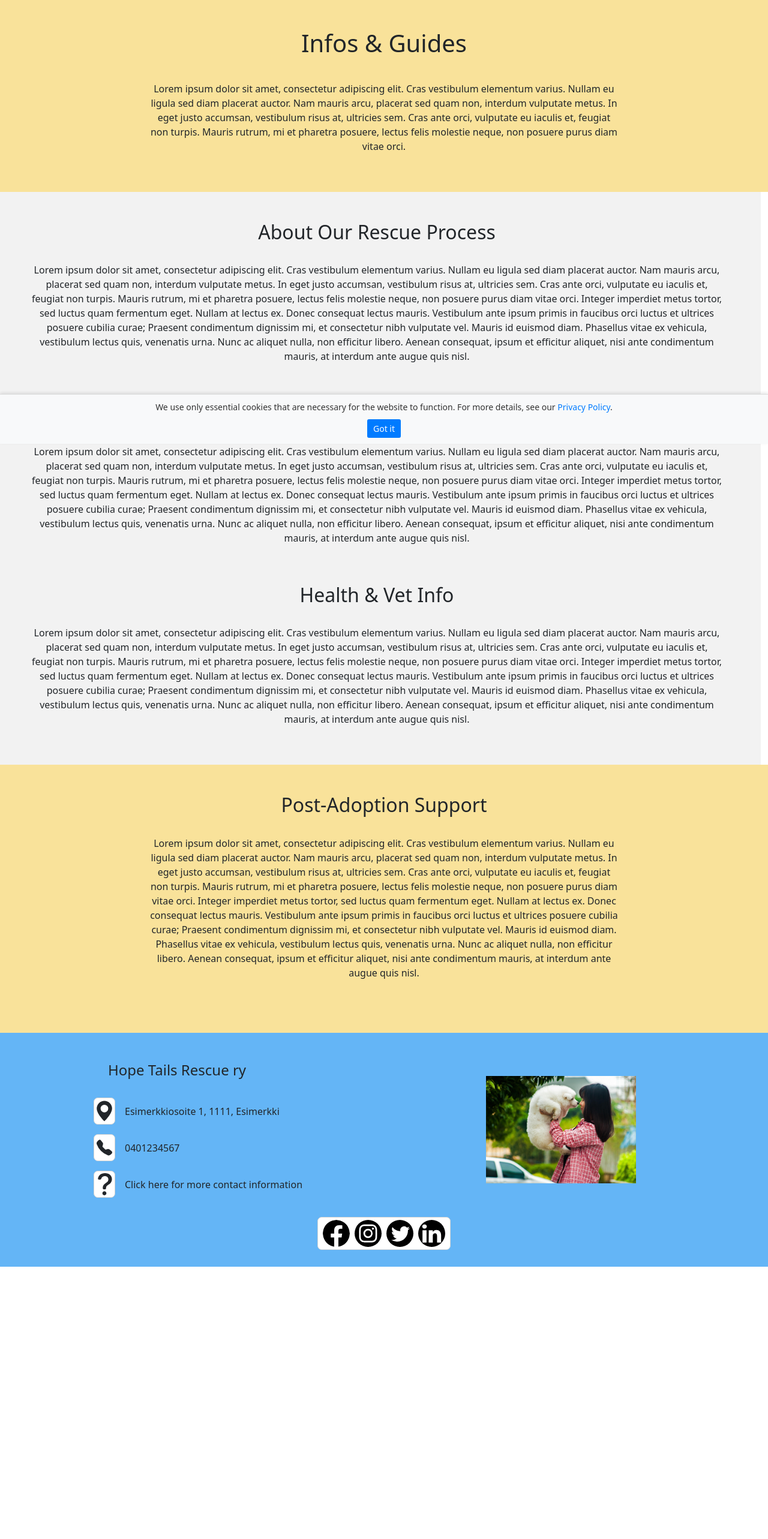
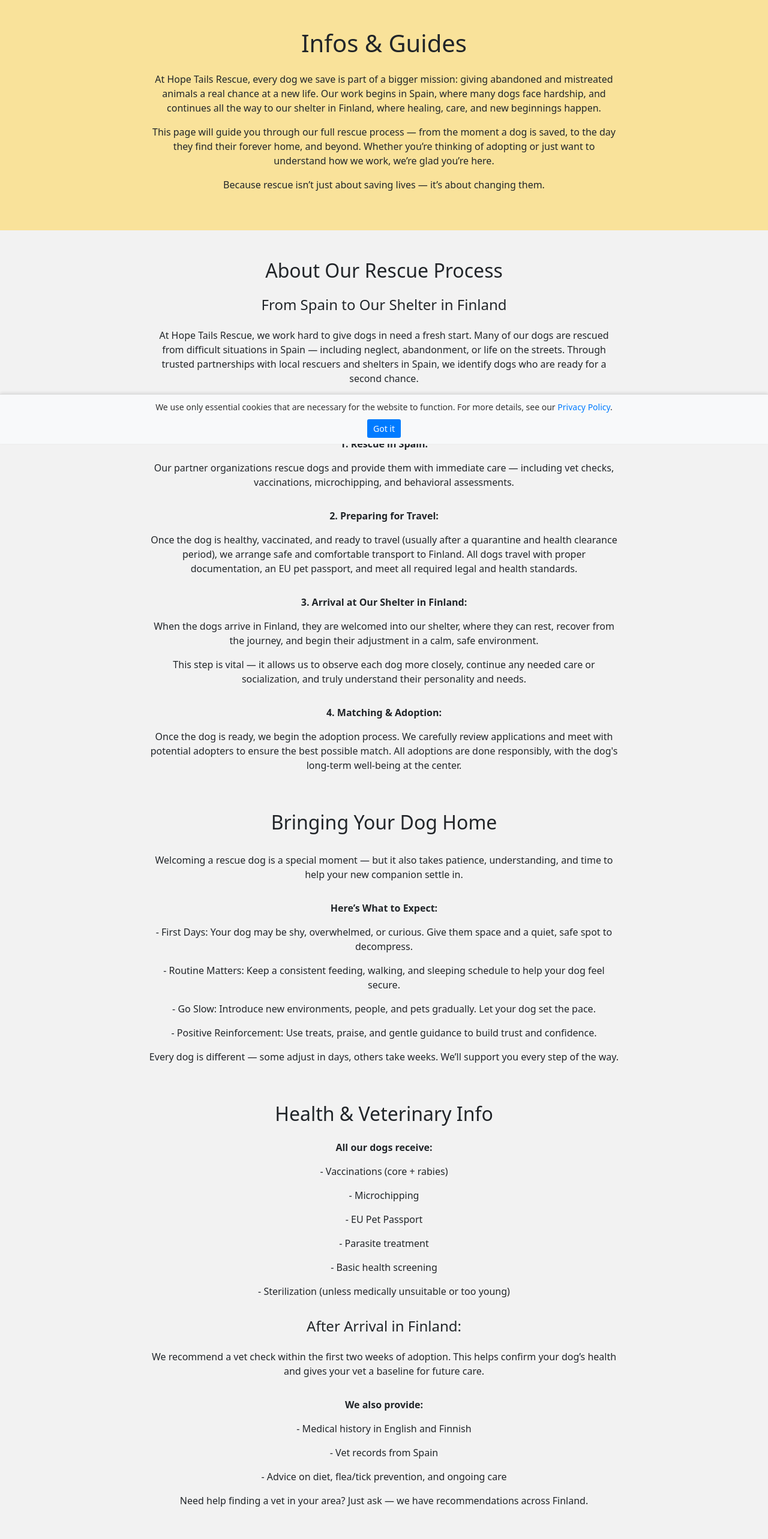
Before and after one commit to kristakorento/animal-rescue-adoption-website, a React (Vite) app: page /adoption/info-guides in a window 1280 px wide. Shown: the part 60-2626 px from the top of the page at 60% size. Before the commit the page ends 2172 px from the top, so only its background shows below. Built offline with nearby package versions, Linux system fonts and the light colour scheme.

Commit message:
Info&Guides sivun sisältö lisätty

```diff
--- a/src/Nettisivujen_Koodit/InfoGuides.jsx
+++ b/src/Nettisivujen_Koodit/InfoGuides.jsx
@@ -6,27 +6,135 @@ function InfoGuides() {
       <div className="text-center bg-color-yellow p-5">
         <h1 className="pb-3">Infos & Guides</h1>
         <div className="paragraph-text">
-          <p className="pt-3 text-center">Lorem ipsum dolor sit amet, consectetur adipiscing elit. Cras vestibulum elementum varius. Nullam eu ligula sed diam placerat auctor. Nam mauris arcu, placerat sed quam non, interdum vulputate metus. In eget justo accumsan, vestibulum risus at, ultricies sem. Cras ante orci, vulputate eu iaculis et, feugiat non turpis. Mauris rutrum, mi et pharetra posuere, lectus felis molestie neque, non posuere purus diam vitae orci.</p>
+          <p>At Hope Tails Rescue, every dog we save is part of a bigger mission: giving abandoned and mistreated animals a real chance at a new life. Our work begins in Spain, where many dogs face hardship, and continues all the way to our shelter in Finland, where healing, care, and new beginnings happen.</p>
+
+          <p>This page will guide you through our full rescue process — from the moment a dog is saved, to the day they find their forever home, and beyond. Whether you’re thinking of adopting or just want to understand how we work, we’re glad you’re here. </p>
+
+          <p>Because rescue isn’t just about saving lives — it’s about changing them. </p>
         </div>
       </div>
-      <div className="about-container bg-color-gray row p-5 mr-0">
-        <h2 className="text-center">About Our Rescue Process</h2>
+      <div className="about-container text-center bg-color-gray p-5">
+        <h2>About Our Rescue Process</h2>
         <div className="paragraph-text">
-          <p className="pt-4 text-center">Lorem ipsum dolor sit amet, consectetur adipiscing elit. Cras vestibulum elementum varius. Nullam eu ligula sed diam placerat auctor. Nam mauris arcu, placerat sed quam non, interdum vulputate metus. In eget justo accumsan, vestibulum risus at, ultricies sem. Cras ante orci, vulputate eu iaculis et, feugiat non turpis. Mauris rutrum, mi et pharetra posuere, lectus felis molestie neque, non posuere purus diam vitae orci. Integer imperdiet metus tortor, sed luctus quam fermentum eget. Nullam at lectus ex. Donec consequat lectus mauris. Vestibulum ante ipsum primis in faucibus orci luctus et ultrices posuere cubilia curae; Praesent condimentum dignissim mi, et consectetur nibh vulputate vel. Mauris id euismod diam. Phasellus vitae ex vehicula, vestibulum lectus quis, venenatis urna. Nunc ac aliquet nulla, non efficitur libero. Aenean consequat, ipsum et efficitur aliquet, nisi ante condimentum mauris, at interdum ante augue quis nisl.</p>
+          <h3 className="p-3">From Spain to Our Shelter in Finland</h3>
+          <p>
+
+            At Hope Tails Rescue, we work hard to give dogs in need a fresh start. Many of our dogs are rescued from difficult situations in Spain — including neglect, abandonment, or life on the streets. Through trusted partnerships with local rescuers and shelters in Spain, we identify dogs who are ready for a second chance.</p>
+
+
+          <h3 className="p-3">Here's how the rescue journey works:</h3>
+
+          <p><strong>1. Rescue in Spain:</strong></p>
+
+          <p>Our partner organizations rescue dogs and provide them with immediate care — including vet checks, vaccinations, microchipping, and behavioral assessments.</p>
+
+
+
+          <p className="pt-3"><strong>2. Preparing for Travel:</strong></p>
+
+          <p>Once the dog is healthy, vaccinated, and ready to travel (usually after a quarantine and health clearance period), we arrange safe and comfortable transport to Finland. All dogs travel with proper documentation, an EU pet passport, and meet all required legal and health standards.</p>
+
+
+
+          <p className="pt-3"><strong>3. Arrival at Our Shelter in Finland:</strong></p>
+
+          <p>When the dogs arrive in Finland, they are welcomed into our shelter, where they can rest, recover from the journey, and begin their adjustment in a calm, safe environment.</p>
+
+          <p>This step is vital — it allows us to observe each dog more closely, continue any needed care or socialization, and truly understand their personality and needs.</p>
+
+
+
+          <p className="pt-3"><strong>4. Matching & Adoption:</strong></p>
+
+          <p>Once the dog is ready, we begin the adoption process. We carefully review applications and meet with potential adopters to ensure the best possible match. All adoptions are done responsibly, with the dog's long-term well-being at the center. </p>
         </div>
-        <h2 className="text-center pt-5">Bringing Your Dog Home</h2>
+        <h2 className="pt-5">Bringing Your Dog Home</h2>
         <div className="paragraph-text">
-          <p className="pt-4 text-center">Lorem ipsum dolor sit amet, consectetur adipiscing elit. Cras vestibulum elementum varius. Nullam eu ligula sed diam placerat auctor. Nam mauris arcu, placerat sed quam non, interdum vulputate metus. In eget justo accumsan, vestibulum risus at, ultricies sem. Cras ante orci, vulputate eu iaculis et, feugiat non turpis. Mauris rutrum, mi et pharetra posuere, lectus felis molestie neque, non posuere purus diam vitae orci. Integer imperdiet metus tortor, sed luctus quam fermentum eget. Nullam at lectus ex. Donec consequat lectus mauris. Vestibulum ante ipsum primis in faucibus orci luctus et ultrices posuere cubilia curae; Praesent condimentum dignissim mi, et consectetur nibh vulputate vel. Mauris id euismod diam. Phasellus vitae ex vehicula, vestibulum lectus quis, venenatis urna. Nunc ac aliquet nulla, non efficitur libero. Aenean consequat, ipsum et efficitur aliquet, nisi ante condimentum mauris, at interdum ante augue quis nisl.</p>
+          <p className="pt-4">Welcoming a rescue dog is a special moment — but it also takes patience, understanding, and time to help your new companion settle in.</p>
+
+
+
+          <p className="pt-3"><strong>Here’s What to Expect:</strong></p>
+
+          <p>- First Days: Your dog may be shy, overwhelmed, or curious. Give them space and a quiet, safe spot to decompress.</p>
+
+
+
+          <p>- Routine Matters: Keep a consistent feeding, walking, and sleeping schedule to help your dog feel secure.</p>
+
+
+
+          <p>- Go Slow: Introduce new environments, people, and pets gradually. Let your dog set the pace.</p>
+
+
+
+          <p>- Positive Reinforcement: Use treats, praise, and gentle guidance to build trust and confidence.</p>
+
+
+
+          <p>Every dog is different — some adjust in days, others take weeks. We’ll support you every step of the way.</p>
         </div>
-        <h2 className="text-center pt-5">Health & Vet Info</h2>
+        <h2 className="pt-5">Health & Veterinary Info</h2>
         <div className="paragraph-text">
-          <p className="pt-4 text-center">Lorem ipsum dolor sit amet, consectetur adipiscing elit. Cras vestibulum elementum varius. Nullam eu ligula sed diam placerat auctor. Nam mauris arcu, placerat sed quam non, interdum vulputate metus. In eget justo accumsan, vestibulum risus at, ultricies sem. Cras ante orci, vulputate eu iaculis et, feugiat non turpis. Mauris rutrum, mi et pharetra posuere, lectus felis molestie neque, non posuere purus diam vitae orci. Integer imperdiet metus tortor, sed luctus quam fermentum eget. Nullam at lectus ex. Donec consequat lectus mauris. Vestibulum ante ipsum primis in faucibus orci luctus et ultrices posuere cubilia curae; Praesent condimentum dignissim mi, et consectetur nibh vulputate vel. Mauris id euismod diam. Phasellus vitae ex vehicula, vestibulum lectus quis, venenatis urna. Nunc ac aliquet nulla, non efficitur libero. Aenean consequat, ipsum et efficitur aliquet, nisi ante condimentum mauris, at interdum ante augue quis nisl.</p>
+          <p className="pt-3"><strong>All our dogs receive:</strong></p>
+
+          <p>- Vaccinations (core + rabies)</p>
+
+          <p>- Microchipping</p>
+
+          <p>- EU Pet Passport</p>
+
+          <p>- Parasite treatment</p>
+
+          <p>- Basic health screening</p>
+
+          <p>- Sterilization (unless medically unsuitable or too young)</p>
+
+
+
+          <h3 className="p-3">After Arrival in Finland:</h3>
+
+          <p>We recommend a vet check within the first two weeks of adoption. This helps confirm your dog’s health and gives your vet a baseline for future care.</p>
+
+          <p className="pt-3"><strong>We also provide:</strong></p>
+
+          <p>- Medical history in English and Finnish</p>
+
+          <p>- Vet records from Spain</p>
+
+          <p>- Advice on diet, flea/tick prevention, and ongoing care</p>
+
+          <p>Need help finding a vet in your area? Just ask — we have recommendations across Finland. </p>
         </div>
       </div>
       <div className="text-center bg-color-yellow p-5">
-        <h2 className="text-center">Post-Adoption Support</h2>
+        <h2 className="pb-2">Post-Adoption Support</h2>
         <div className="paragraph-text">
-          <p className="pt-4 pb-4 text-center">Lorem ipsum dolor sit amet, consectetur adipiscing elit. Cras vestibulum elementum varius. Nullam eu ligula sed diam placerat auctor. Nam mauris arcu, placerat sed quam non, interdum vulputate metus. In eget justo accumsan, vestibulum risus at, ultricies sem. Cras ante orci, vulputate eu iaculis et, feugiat non turpis. Mauris rutrum, mi et pharetra posuere, lectus felis molestie neque, non posuere purus diam vitae orci. Integer imperdiet metus tortor, sed luctus quam fermentum eget. Nullam at lectus ex. Donec consequat lectus mauris. Vestibulum ante ipsum primis in faucibus orci luctus et ultrices posuere cubilia curae; Praesent condimentum dignissim mi, et consectetur nibh vulputate vel. Mauris id euismod diam. Phasellus vitae ex vehicula, vestibulum lectus quis, venenatis urna. Nunc ac aliquet nulla, non efficitur libero. Aenean consequat, ipsum et efficitur aliquet, nisi ante condimentum mauris, at interdum ante augue quis nisl.</p>
+          <p className="pt-2">Adopting a rescue dog is a journey, and you’re never alone.</p>
+
+
+
+          <p className="pt-3"><strong>Our Post-Adoption Support Program includes:</strong></p>
+
+
+
+          <p>- Follow-ups: We check in at 1 week, 1 month, and 3 months post-adoption to offer support and answer questions.</p>
+
+
+
+          <p>- Behavioral Advice: Need help with training, separation anxiety, or building trust? We can connect you with dog behaviorists experienced in rescue cases.</p>
+
+
+
+          <p>- Community Support: Join our private Facebook group for adopters where you can share stories, ask questions, and meet other Hope Tails families.</p>
+
+
+
+          <p>- Trial Adoption Option: Not sure if you’re ready to commit? We offer trial adoption for certain dogs.</p>
+
+
+
+          <p>We’re here for the long run — because rescue doesn’t end at adoption. </p>
         </div>
       </div>
     </div>
--- a/src/Nettisivujen_Tyylit/InfoGuides.css
+++ b/src/Nettisivujen_Tyylit/InfoGuides.css
@@ -12,6 +12,10 @@
   width: 100%;
 }
 
+h3{
+  font-size: 1.5em !important;
+}
+
 @media only screen and (min-width: 1200px) {
   .paragraph-text {
     padding-left: 200px;
```
